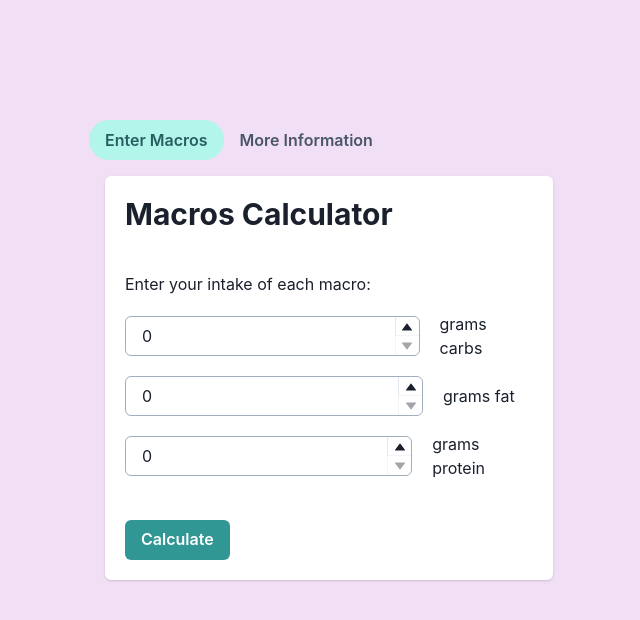
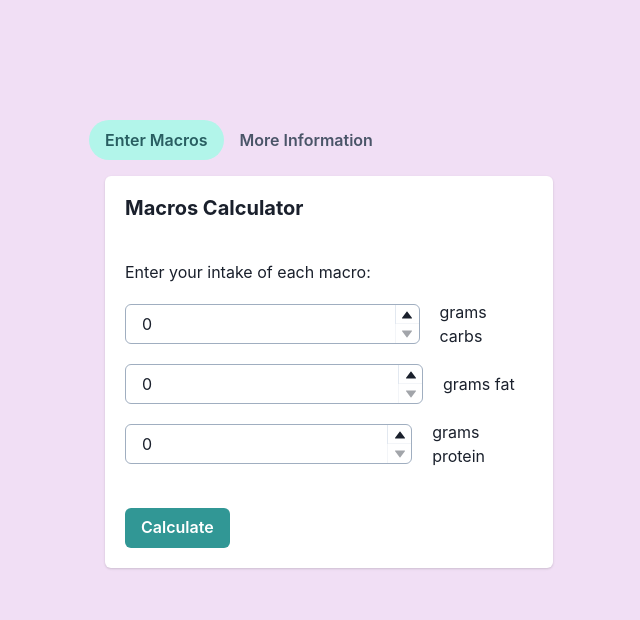
Before and after one commit to caitlynrawlings/MacroCalculator, a React (Create React App) app: page / in a window 1280 px wide. Shown: the top 620 px of the page, without its empty margins (311-951 px from the left). Built offline with nearby package versions, Linux system fonts and the light colour scheme.

Commit message:
changed size of 'macro calculator font'

```diff
--- a/src/pages/EnterInfo.tsx
+++ b/src/pages/EnterInfo.tsx
@@ -28,7 +28,7 @@ const Start: React.FC<{ protein: number, carb: number, fat: number, onCalculate:
     return(
       <Card>
         <CardHeader>
-          <Heading as='h1' size='lg'>Macros Calculator </Heading>
+          <Heading as='h1' size='md'>Macros Calculator </Heading>
         </CardHeader>
         <CardBody>
           <Stack spacing='16px'>
```
